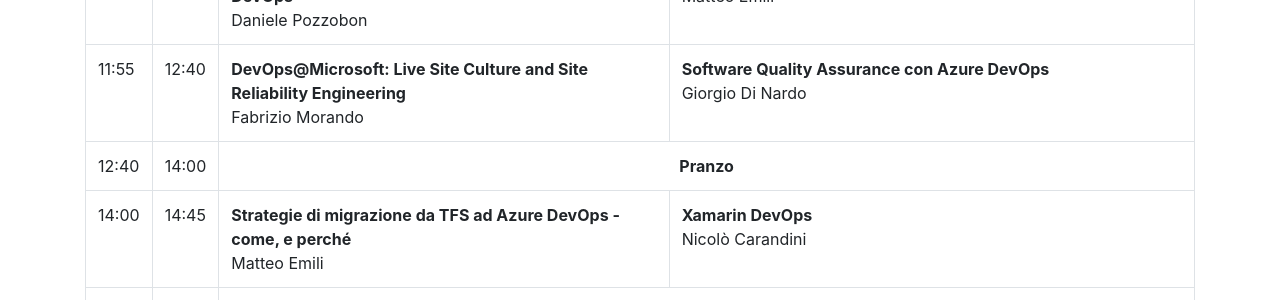
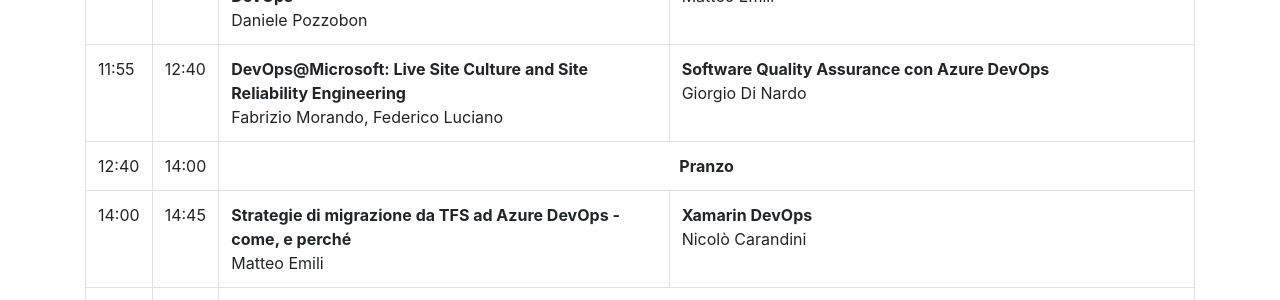
Before and after one commit to DomusDotNet/domusdotnet.github.io, a Jekyll site: the page built from _event_cards/2019-01-25-DevOps_at_Work.md, in a window 1280 px wide. Shown: the part 1070-1370 px from the top of the page. Built offline with Jekyll 4.4.1, drawn with Linux system fonts in a browser that asks for light colours; nearby versions of some CDN libraries.

Commit message:
aggiunto Federico Luciano alla sessione di Fabrizio Morando

```diff
--- a/_event_cards/2019-01-25-DevOps_at_Work.md
+++ b/_event_cards/2019-01-25-DevOps_at_Work.md
@@ -65,7 +65,7 @@
 	<tr>
 		<td valign="top">11:55</td>
 		<td valign="top">12:40</td>
-		<td valign="top"><b>DevOps&#64;Microsoft: Live Site Culture and Site Reliability Engineering</b><br/>Fabrizio Morando</td>
+		<td valign="top"><b>DevOps&#64;Microsoft: Live Site Culture and Site Reliability Engineering</b><br/>Fabrizio Morando, Federico Luciano</td>
 		<td valign="top"><b>Software Quality Assurance con Azure DevOps</b><br/>Giorgio Di Nardo</td>
 	</tr>
 	<tr>
```
